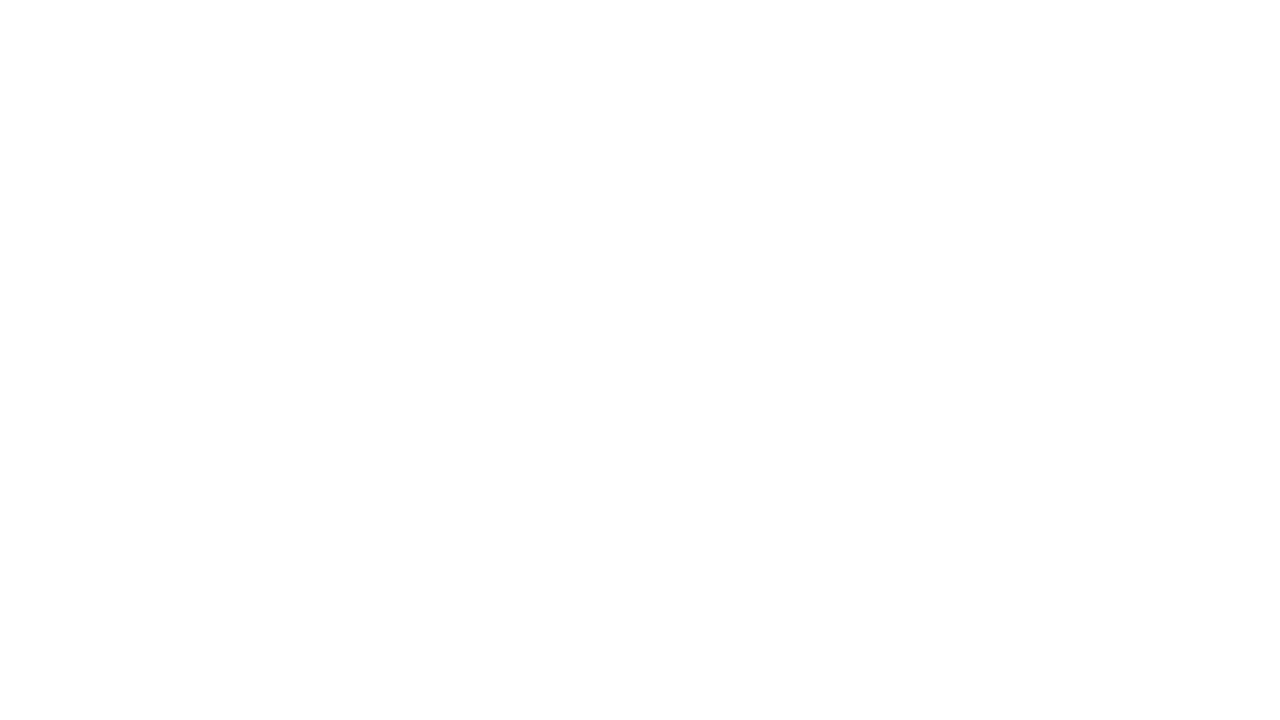
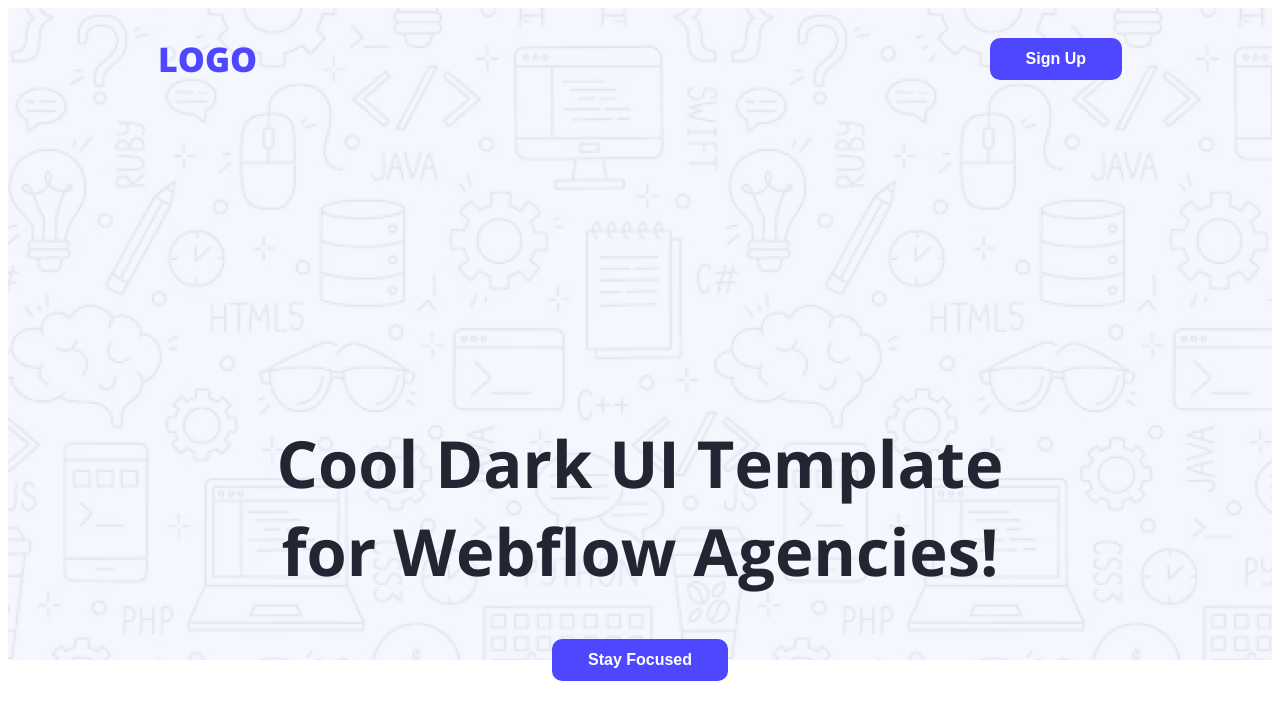
Before and after one commit to barua-raj/ph-assignment-01-landing-launchpad, a plain HTML site: page index.html in a window 1280 px wide. Drawn offline with nearby package versions, Linux system fonts and the light colour scheme.

Commit message:
header secrition in work

```diff
--- a/css/styles.css
+++ b/css/styles.css
@@ -0,0 +1,51 @@
+/* google font: Raleway */
+.open-sans-normal {
+  font-family: "Open Sans", sans-serif;
+  font-optical-sizing: auto;
+  font-weight: <weight>;
+  font-style: normal;
+  font-variation-settings:
+    "wdth" 100;
+}
+/* shared styles */
+.btn-all{
+    color: #FFFFFF;
+    background-color: #4E47FF;
+    border: none;
+    border-radius: 10px;
+    font-size: 16px;
+    font-weight: 800;
+    padding: 12px 36px;
+}
+.primary-color{
+    color: #4E47FF;
+}
+/* header styles */
+nav{
+    display: flex;
+    justify-content: space-between;
+    align-items: center;
+    margin-right: 150px;
+    margin-left: 150px;
+}
+nav h1{
+    font-size: 34px;
+    font-weight: 900;
+}
+.header-content{
+    max-width: 905px;
+    margin: 0 auto;
+    text-align: center;
+}
+.header-content h1{
+    font-size: 65px;
+    font-weight: 700;
+    color: #252432;
+}
+.header-background{
+    background-image: url(../assets/Hero-bg.png);
+    background-repeat: no-repeat;
+}
+.header-content{
+    margin: 309px 267.5px 152px 267.5px;
+}
--- a/index.html
+++ b/index.html
@@ -5,8 +5,28 @@
     <meta name="viewport" content="width=device-width, initial-scale=1.0">
     <title>Landing Launchpad</title>
     <link rel="stylesheet" href="css/styles.css">
+
+    <link rel="preconnect" href="https://fonts.googleapis.com">
+    <link rel="preconnect" href="https://fonts.gstatic.com" crossorigin>
+    <link href="https://fonts.googleapis.com/css2?family=Open+Sans:ital,wght@0,300..800;1,300..800&family=Raleway:ital,wght@0,100..900;1,100..900&display=swap" rel="stylesheet">
 </head>
-<body>
+<body class="open-sans-normal">
+    <header class="header-background">
+        <nav>
+            <h1 class="primary-color">LOGO</h1>
+            <button class="btn-all">Sign Up</button>
+        </nav>
+        <div class="header-content">
+            <h1>Cool Dark UI Template for Webflow Agencies!</h1>
+            <button class="btn-all">Stay Focused</button>
+        </div>
+    </header>
+
+    <main>
+    </main>
+
+    <footer>
+    </footer>
 
 </body>
 </html>
```
